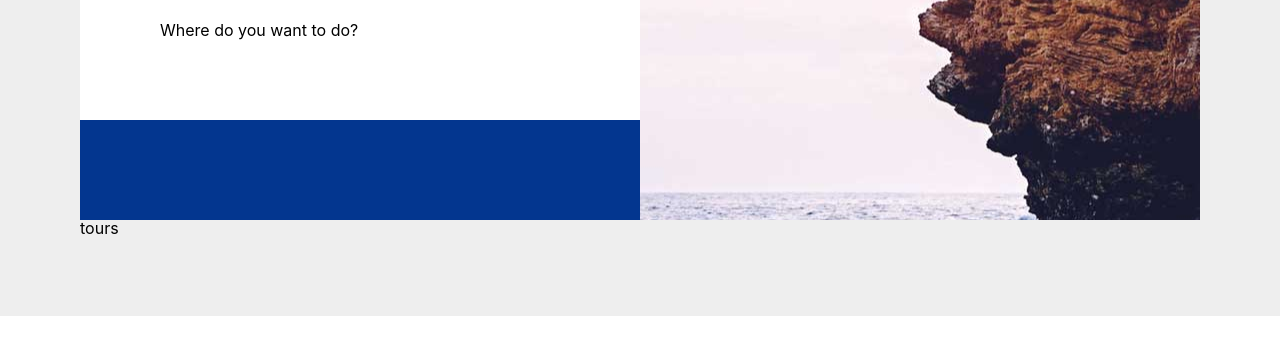
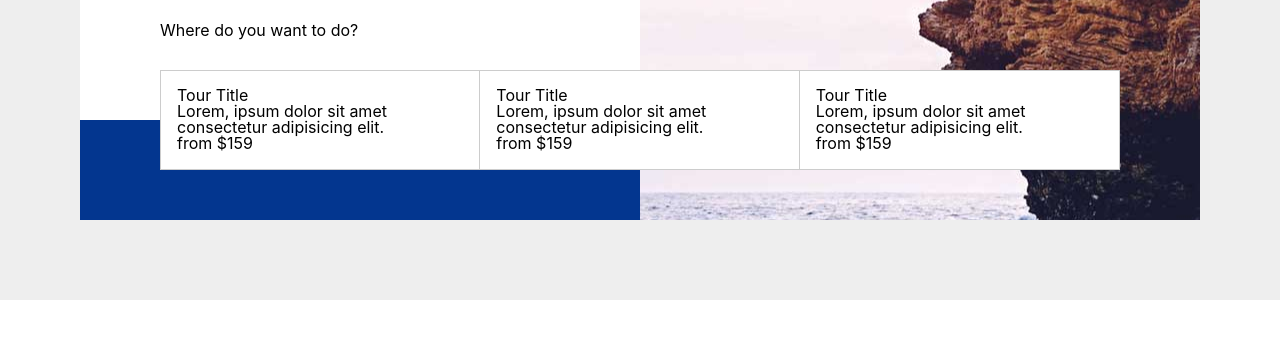
Before and after one commit to kenold/enjoy-travel, a website: page index.html in a window 1280 px wide. Shown: the part 312-666 px from the top of the page. Drawn offline with nearby package versions, Linux system fonts and the light colour scheme; a web font is replaced by a local one.

Commit message:
add tours

```diff
--- a/index.html
+++ b/index.html
@@ -20,10 +20,25 @@
 			<div class="main__left"></div>
 			<div class="main__right"></div>
 			<div class="bar"></div>
-			<div class="tours">
-				tours
+			<div class="tour__list">
+				<div class="tour__item">
+					<div class="tour__title">Tour Title</div>
+					<p class="tour__excerpt">Lorem, ipsum dolor sit amet consectetur adipisicing elit.</p>
+					<div class="tour__price">from $159</div>
+				</div>
+				<div class="tour__item">
+					<div class="tour__title">Tour Title</div>
+					<p class="tour__excerpt">Lorem, ipsum dolor sit amet consectetur adipisicing elit.</p>
+					<div class="tour__price">from $159</div>
+				</div>
+				<div class="tour__item">
+					<div class="tour__title">Tour Title</div>
+					<p class="tour__excerpt">Lorem, ipsum dolor sit amet consectetur adipisicing elit.</p>
+					<div class="tour__price">from $159</div>
+				</div>
 			</div>
 		</div>
 	</div>
+	<!-- https://unsplash.com/photos/jB8WaHvHmoY -->
 </body>
 </html>
```
